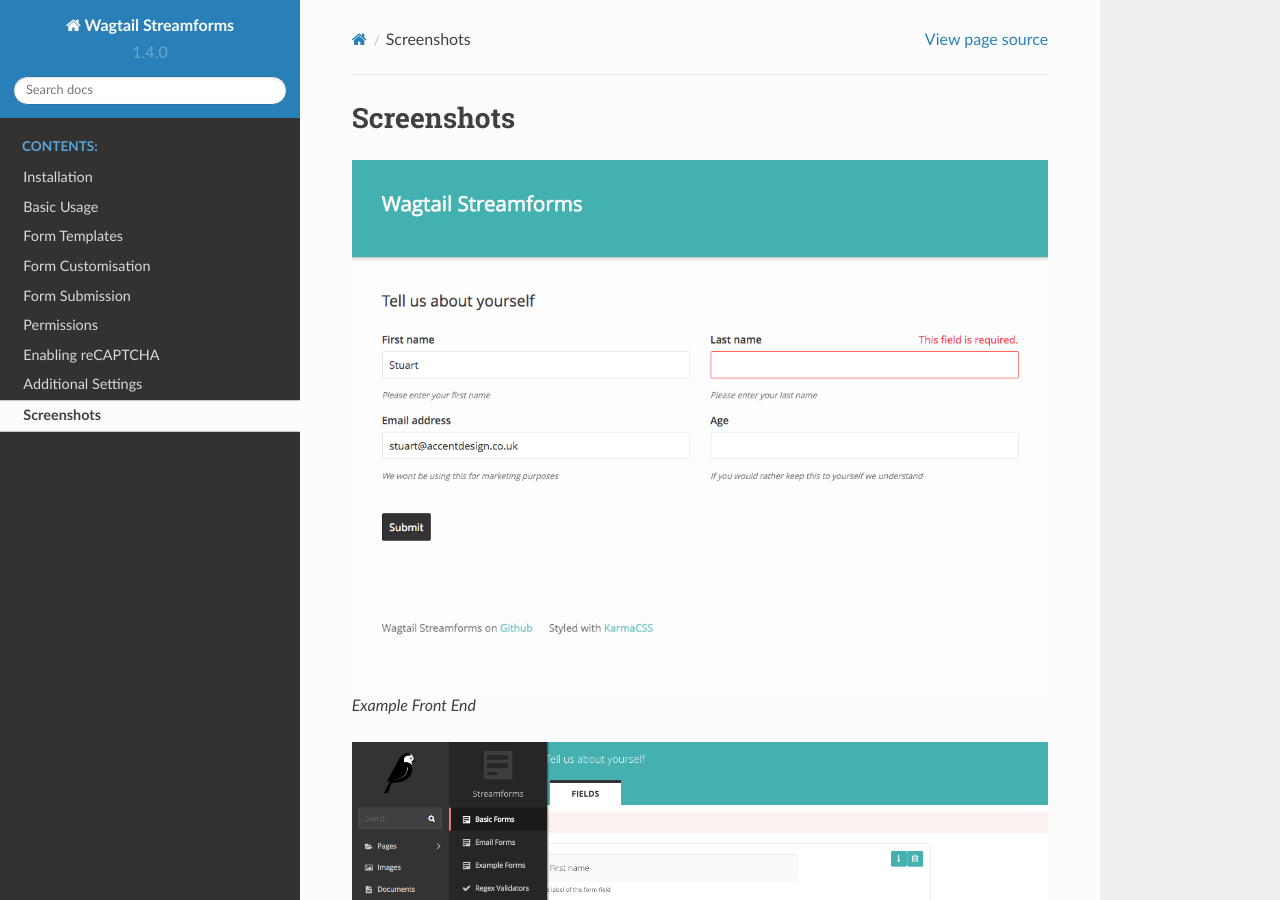
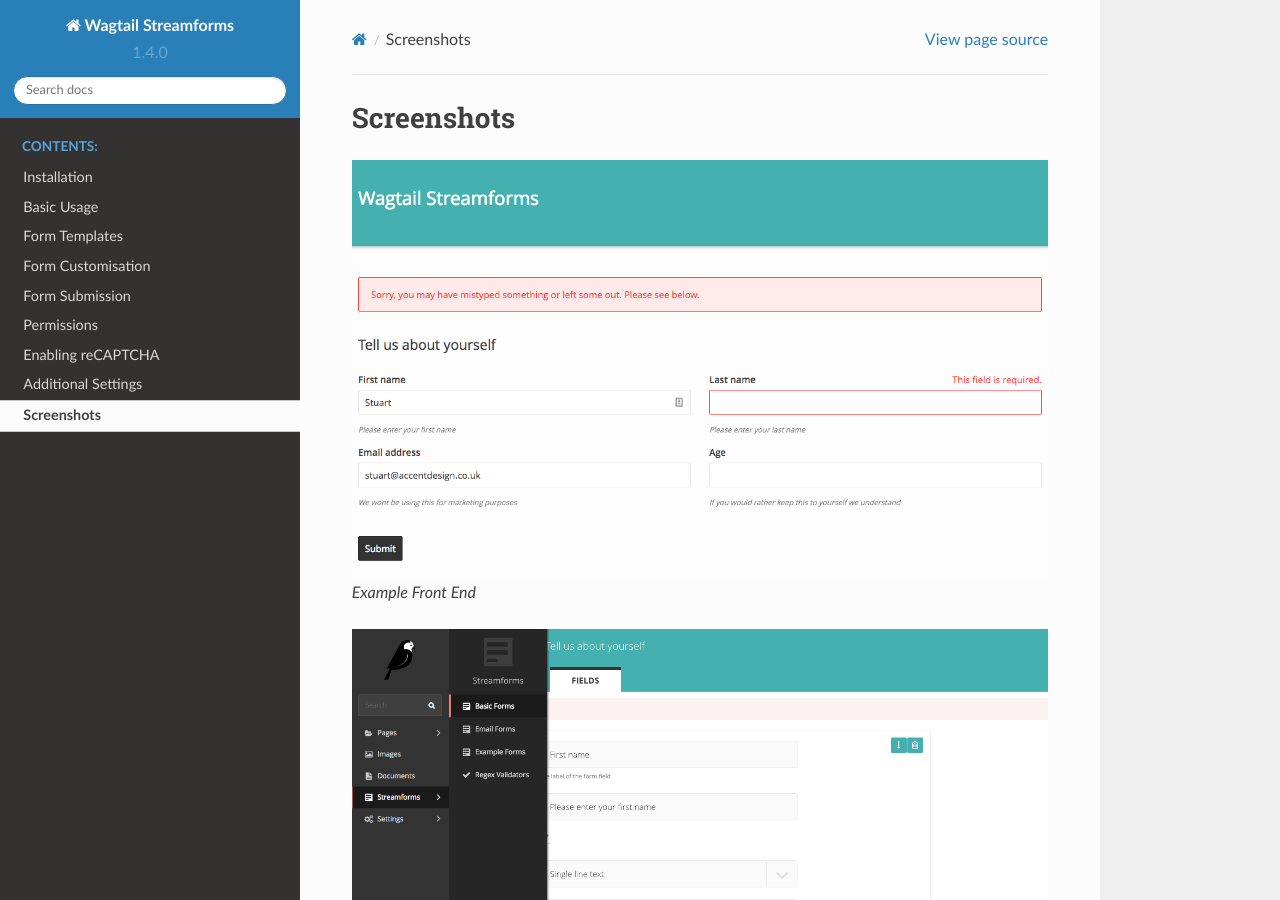
Before and after one commit to labd/wagtailstreamforms, a Sphinx documentation site: the page built from docs/screenshots.rst, in a window 1280 px wide and 900 px high. Built offline with Sphinx 7.4.7 and the Read the Docs theme 2.0.0, drawn with Linux system fonts in a browser that asks for light colours.

Commit message:
added latest screenshot and whats included

```diff
--- a/README.rst
+++ b/README.rst
@@ -27,7 +28,7 @@
 Screenshots
 -----------
 
-.. figure:: http://wagtailstreamforms.readthedocs.io/en/latest/_images/screen6.png
+.. figure:: http://wagtailstreamforms.readthedocs.io/en/latest/_images/screen7.png
    :width: 728 px
 
    Example Front End
--- a/docs/index.rst
+++ b/docs/index.rst
@@ -13,6 +13,7 @@
 What else is included?
 ----------------------
 
+*  Customise things like success and error messages, post submit redirects and more.
 *  Forms are processed via a ``before_page_serve`` hook. Meaning there is no fuss like remembering to include a page mixin.
 *  The hook can easily be disabled to provide the ability to create your own.
 *  Forms are catagorised by their class in the cms admin for easier navigation.
--- a/docs/screenshots.rst
+++ b/docs/screenshots.rst
@@ -1,7 +1,7 @@
 Screenshots
 ===========
 
-.. figure:: _static/images/screen6.png
+.. figure:: _static/images/screen7.png
    :width: 728 px
 
    Example Front End
```
Also changed, not shown: other parts of README.rst (+1 -0 lines), docs/_static/images/screen7.png (added).
